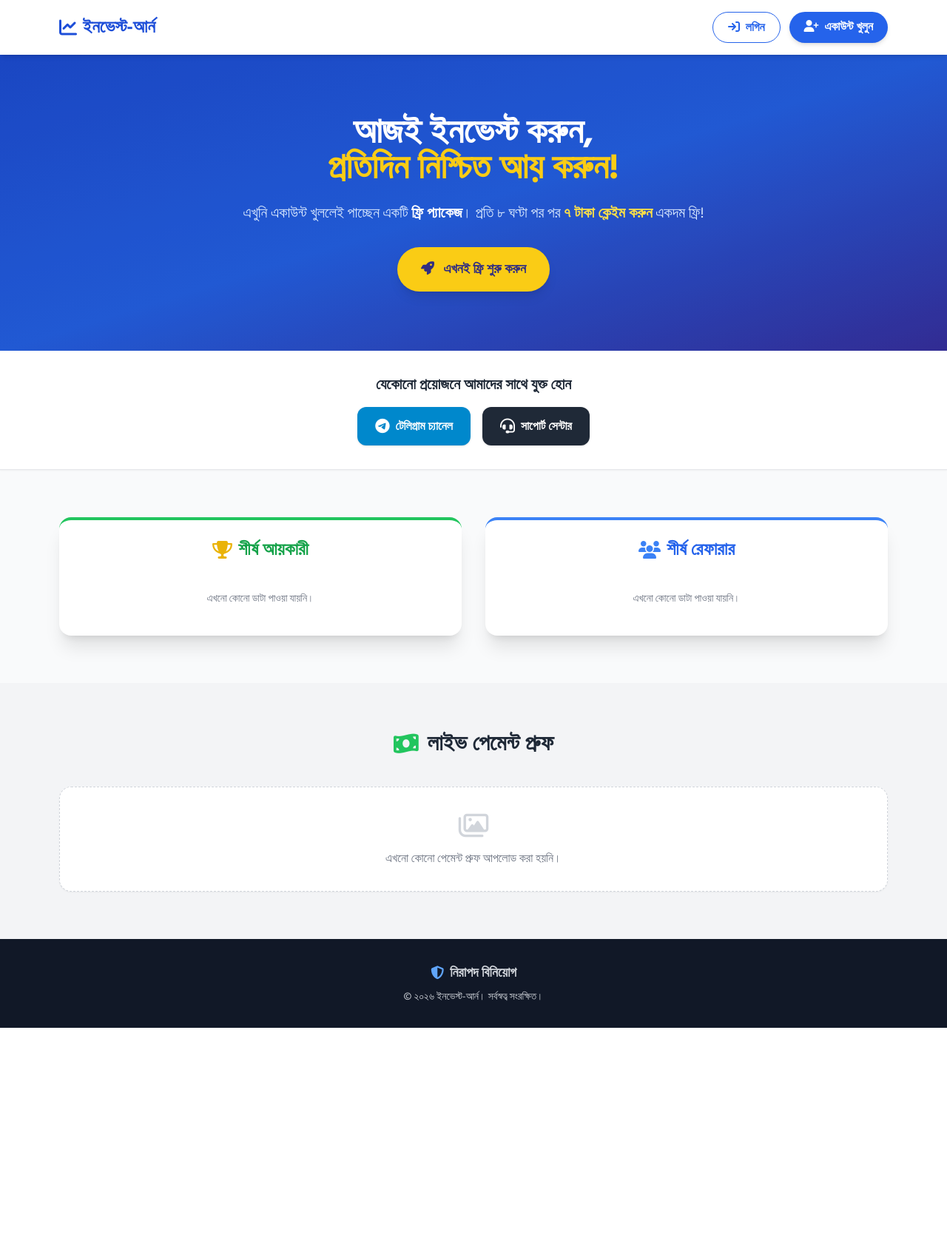
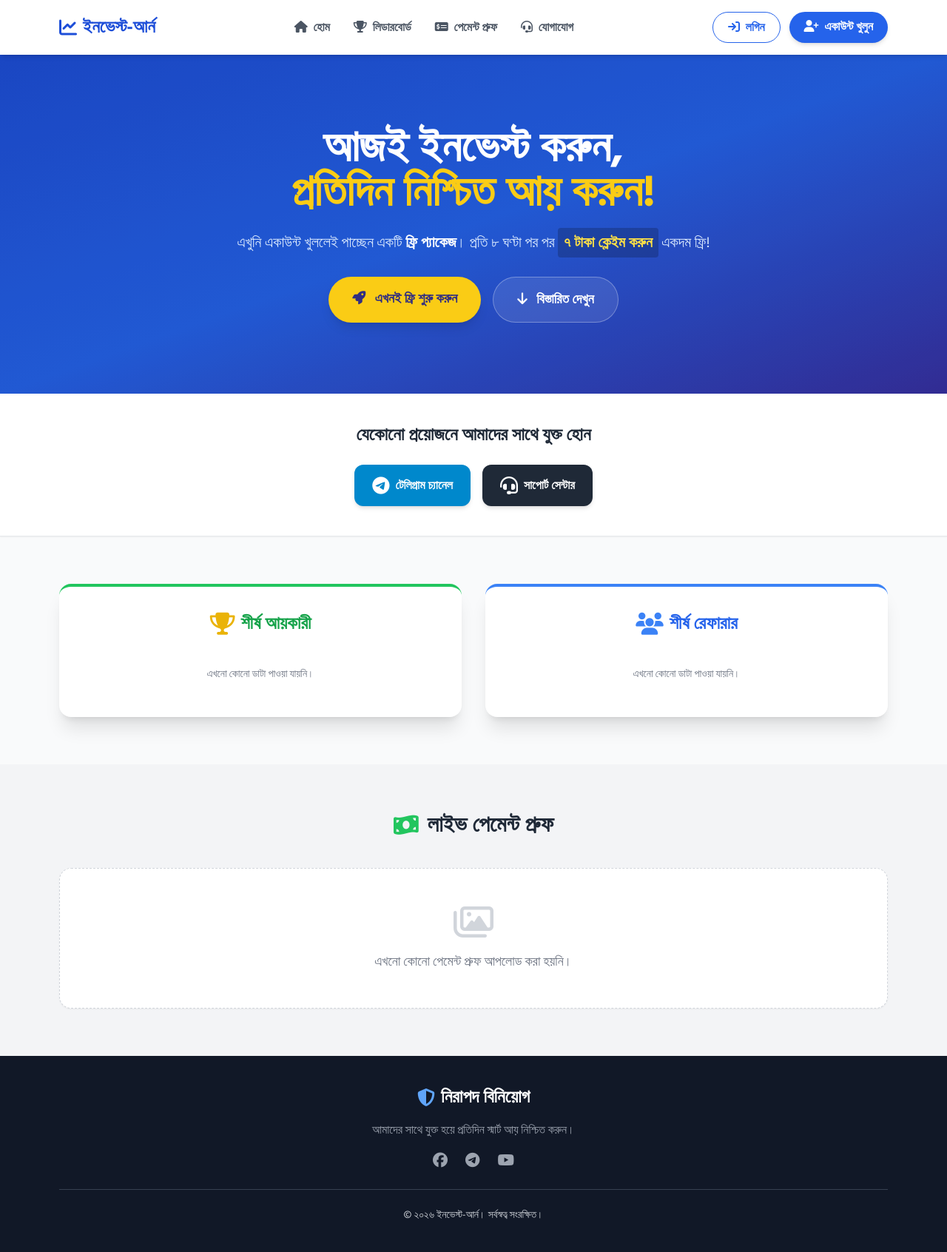
Before and after one commit to FFDiamondStoreBD/test, a Flask app: page / in a window 1280 px wide. Shown: the whole page at 74% size. Before the commit the page ends 1389 px from the top, so only its background shows below. Run offline with Flask 3, Linux system fonts and the light colour scheme; data that the repository does not hold is empty; some libraries are stand-ins or nearby versions.

Commit message:
Update index.html

```diff
--- a/templates/index.html
+++ b/templates/index.html
@@ -1,5 +1,5 @@
 <!DOCTYPE html>
-<html lang="bn">
+<html lang="bn" class="scroll-smooth">
 <head>
     <meta charset="UTF-8">
     <meta name="viewport" content="width=device-width, initial-scale=1.0">
@@ -22,13 +22,25 @@
 </head>
 <body class="bg-gray-50 text-gray-800 antialiased">
 
-    <!-- Navbar -->
+    <!-- Responsive Navbar -->
     <nav class="bg-white sticky top-0 z-50 shadow-md">
         <div class="max-w-6xl mx-auto px-4 py-4 flex justify-between items-center">
-            <h1 class="text-2xl font-bold text-blue-700 flex items-center gap-2">
+
+            <!-- Logo -->
+            <a href="/" class="text-2xl font-bold text-blue-700 flex items-center gap-2">
                 <i class="fa-solid fa-chart-line"></i> ইনভেস্ট-আর্ন
-            </h1>
-            <div class="flex gap-3">
+            </a>
+
+            <!-- Desktop Nav Links (Hidden on Mobile) -->
+            <div class="hidden md:flex items-center gap-8 font-semibold text-gray-600">
+                <a href="#" class="hover:text-blue-600 transition"><i class="fa-solid fa-house mr-1"></i> হোম</a>
+                <a href="#leaderboard" class="hover:text-blue-600 transition"><i class="fa-solid fa-trophy mr-1"></i> লিডারবোর্ড</a>
+                <a href="#proofs" class="hover:text-blue-600 transition"><i class="fa-solid fa-money-check-dollar mr-1"></i> পেমেন্ট প্রুফ</a>
+                <a href="#contact" class="hover:text-blue-600 transition"><i class="fa-solid fa-headset mr-1"></i> যোগাযোগ</a>
+            </div>
+
+            <!-- Desktop Buttons (Hidden on Mobile) -->
+            <div class="hidden md:flex gap-3">
                 <a href="/login" class="px-5 py-2 text-blue-600 border border-blue-600 rounded-full font-semibold hover:bg-blue-50 transition duration-300">
                     <i class="fa-solid fa-arrow-right-to-bracket mr-1"></i> লগিন
                 </a>
@@ -36,57 +48,88 @@
                     <i class="fa-solid fa-user-plus mr-1"></i> একাউন্ট খুলুন
                 </a>
             </div>
+
+            <!-- Mobile Menu Toggle Button -->
+            <button id="mobile-menu-btn" class="md:hidden text-gray-700 text-2xl focus:outline-none">
+                <i class="fa-solid fa-bars"></i>
+            </button>
+
+        </div>
+
+        <!-- Mobile Nav Menu (Hidden by Default) -->
+        <div id="mobile-menu" class="hidden md:hidden bg-white border-t border-gray-100 shadow-lg absolute w-full">
+            <div class="flex flex-col px-6 py-4 space-y-4 font-semibold text-gray-700">
+                <a href="#" class="mobile-link hover:text-blue-600 transition block"><i class="fa-solid fa-house w-6"></i> হোম</a>
+                <a href="#leaderboard" class="mobile-link hover:text-blue-600 transition block"><i class="fa-solid fa-trophy w-6"></i> লিডারবোর্ড</a>
+                <a href="#proofs" class="mobile-link hover:text-blue-600 transition block"><i class="fa-solid fa-money-check-dollar w-6"></i> পেমেন্ট প্রুফ</a>
+                <a href="#contact" class="mobile-link hover:text-blue-600 transition block"><i class="fa-solid fa-headset w-6"></i> যোগাযোগ</a>
+
+                <hr class="border-gray-200">
+
+                <div class="flex flex-col gap-3 pt-2">
+                    <a href="/login" class="text-center px-5 py-2 text-blue-600 border border-blue-600 rounded-lg font-semibold hover:bg-blue-50 transition duration-300">
+                        <i class="fa-solid fa-arrow-right-to-bracket mr-1"></i> লগিন
+                    </a>
+                    <a href="/register" class="text-center px-5 py-2 bg-blue-600 text-white rounded-lg font-semibold shadow-md hover:bg-blue-700 transition duration-300">
+                        <i class="fa-solid fa-user-plus mr-1"></i> একাউন্ট খুলুন
+                    </a>
+                </div>
+            </div>
         </div>
     </nav>
 
     <!-- Hero Section -->
-    <header class="relative bg-gradient-to-br from-blue-700 via-blue-600 to-indigo-800 text-white overflow-hidden">
+    <header class="relative bg-gradient-to-br from-blue-700 via-blue-600 to-indigo-800 text-white overflow-hidden py-24">
         <div class="absolute inset-0 bg-black opacity-10"></div>
-        <div class="relative max-w-4xl mx-auto px-4 py-20 text-center z-10">
-            <h2 class="text-4xl md:text-5xl font-extrabold mb-6 leading-tight">
+        <div class="relative max-w-4xl mx-auto px-4 text-center z-10">
+            <h2 class="text-4xl md:text-5xl lg:text-6xl font-extrabold mb-6 leading-tight">
                 আজই ইনভেস্ট করুন, <br> <span class="text-yellow-400">প্রতিদিন নিশ্চিত আয় করুন!</span>
             </h2>
-            <p class="text-lg md:text-xl mb-8 text-blue-100">
+            <p class="text-lg md:text-xl mb-8 text-blue-100 max-w-2xl mx-auto">
                 এখুনি একাউন্ট খুললেই পাচ্ছেন একটি <span class="font-bold text-white">ফ্রি প্যাকেজ</span>।
-                প্রতি ৮ ঘণ্টা পর পর <span class="font-bold text-yellow-300">৭ টাকা ক্লেইম করুন</span> একদম ফ্রি!
+                প্রতি ৮ ঘণ্টা পর পর <span class="font-bold text-yellow-300 bg-black/20 px-2 py-1 rounded">৭ টাকা ক্লেইম করুন</span> একদম ফ্রি!
             </p>
-            <a href="/register" class="inline-block px-8 py-4 bg-yellow-400 text-indigo-900 text-lg font-bold rounded-full shadow-lg hover:bg-yellow-500 transition duration-300 transform hover:scale-105">
-                <i class="fa-solid fa-rocket mr-2"></i> এখনই ফ্রি শুরু করুন
-            </a>
+            <div class="flex flex-col sm:flex-row justify-center gap-4">
+                <a href="/register" class="px-8 py-4 bg-yellow-400 text-indigo-900 text-lg font-bold rounded-full shadow-lg hover:bg-yellow-500 transition duration-300 transform hover:scale-105">
+                    <i class="fa-solid fa-rocket mr-2"></i> এখনই ফ্রি শুরু করুন
+                </a>
+                <a href="#leaderboard" class="px-8 py-4 bg-white/10 border border-white/30 text-white text-lg font-bold rounded-full hover:bg-white/20 transition duration-300">
+                    <i class="fa-solid fa-arrow-down mr-2"></i> বিস্তারিত দেখুন
+                </a>
+            </div>
         </div>
     </header>
 
     <!-- Support Center & Telegram -->
-    <div class="bg-white shadow-sm border-b border-gray-200">
-        <div class="max-w-4xl mx-auto py-8 px-4 text-center">
-            <h3 class="text-xl font-bold text-gray-800 mb-4">যেকোনো প্রয়োজনে আমাদের সাথে যুক্ত হোন</h3>
+    <div id="contact" class="bg-white shadow-sm border-b border-gray-200">
+        <div class="max-w-4xl mx-auto py-10 px-4 text-center">
+            <h3 class="text-2xl font-bold text-gray-800 mb-6">যেকোনো প্রয়োজনে আমাদের সাথে যুক্ত হোন</h3>
             <div class="flex flex-col sm:flex-row justify-center gap-4">
-                <a href="https://t.me/your_telegram_channel" target="_blank" class="flex items-center justify-center gap-2 bg-[#0088cc] text-white px-6 py-3 rounded-xl font-bold shadow hover:bg-[#0077b3] transition duration-300">
-                    <i class="fa-brands fa-telegram text-xl"></i> টেলিগ্রাম চ্যানেল
+                <a href="https://t.me/your_telegram_channel" target="_blank" class="flex items-center justify-center gap-2 bg-[#0088cc] text-white px-6 py-3 rounded-xl font-bold shadow-md hover:bg-[#0077b3] transition duration-300 hover:-translate-y-1">
+                    <i class="fa-brands fa-telegram text-2xl"></i> টেলিগ্রাম চ্যানেল
                 </a>
-                <a href="https://t.me/your_support_bot" target="_blank" class="flex items-center justify-center gap-2 bg-gray-800 text-white px-6 py-3 rounded-xl font-bold shadow hover:bg-gray-900 transition duration-300">
-                    <i class="fa-solid fa-headset text-xl"></i> সাপোর্ট সেন্টার
+                <a href="https://t.me/your_support_bot" target="_blank" class="flex items-center justify-center gap-2 bg-gray-800 text-white px-6 py-3 rounded-xl font-bold shadow-md hover:bg-gray-900 transition duration-300 hover:-translate-y-1">
+                    <i class="fa-solid fa-headset text-2xl"></i> সাপোর্ট সেন্টার
                 </a>
             </div>
         </div>
     </div>
 
     <!-- Leaderboard Section -->
-    <div class="max-w-6xl mx-auto py-16 px-4 grid grid-cols-1 md:grid-cols-2 gap-8">
-
+    <div id="leaderboard" class="max-w-6xl mx-auto py-16 px-4 grid grid-cols-1 md:grid-cols-2 gap-8 scroll-mt-20">
         <!-- Top Earners -->
-        <div class="bg-white p-6 rounded-2xl shadow-xl border-t-4 border-green-500">
+        <div class="bg-white p-6 md:p-8 rounded-2xl shadow-xl border-t-4 border-green-500 hover:shadow-2xl transition duration-300">
             <h3 class="text-2xl font-bold mb-6 text-center text-green-600 flex items-center justify-center gap-2">
-                <i class="fa-solid fa-trophy text-yellow-500"></i> শীর্ষ আয়কারী
+                <i class="fa-solid fa-trophy text-yellow-500 text-3xl"></i> শীর্ষ আয়কারী
             </h3>
             <ul class="divide-y divide-gray-100">
                 {% for earner in earners %}
                 <li class="py-4 flex justify-between items-center group">
                     <div class="flex items-center gap-3">
-                        <span class="w-8 h-8 rounded-full bg-gray-100 text-gray-600 flex items-center justify-center font-bold text-sm">{{ loop.index }}</span>
+                        <span class="w-8 h-8 rounded-full bg-green-50 text-green-600 flex items-center justify-center font-bold text-sm">{{ loop.index }}</span>
                         <span class="font-bold text-gray-700 group-hover:text-green-600 transition">{{ earner.name }}</span>
                     </div>
-                    <span class="bg-green-100 text-green-800 px-4 py-1.5 rounded-full text-sm font-bold shadow-sm">
+                    <span class="bg-green-100 text-green-800 px-4 py-1.5 rounded-full text-sm font-bold shadow-sm border border-green-200">
                         ৳ {{ earner.total_earned }}
                     </span>
                 </li>
@@ -97,19 +140,19 @@
         </div>
 
         <!-- Top Referrers -->
-        <div class="bg-white p-6 rounded-2xl shadow-xl border-t-4 border-blue-500">
+        <div class="bg-white p-6 md:p-8 rounded-2xl shadow-xl border-t-4 border-blue-500 hover:shadow-2xl transition duration-300">
             <h3 class="text-2xl font-bold mb-6 text-center text-blue-600 flex items-center justify-center gap-2">
-                <i class="fa-solid fa-users text-blue-500"></i> শীর্ষ রেফারার
+                <i class="fa-solid fa-users text-blue-500 text-3xl"></i> শীর্ষ রেফারার
             </h3>
             <ul class="divide-y divide-gray-100">
                 {% for referrer in referrers %}
                 <li class="py-4 flex justify-between items-center group">
                     <div class="flex items-center gap-3">
-                        <span class="w-8 h-8 rounded-full bg-gray-100 text-gray-600 flex items-center justify-center font-bold text-sm">{{ loop.index }}</span>
+                        <span class="w-8 h-8 rounded-full bg-blue-50 text-blue-600 flex items-center justify-center font-bold text-sm">{{ loop.index }}</span>
                         <span class="font-bold text-gray-700 group-hover:text-blue-600 transition">{{ referrer.name }}</span>
                     </div>
-                    <span class="bg-blue-100 text-blue-800 px-4 py-1.5 rounded-full text-sm font-bold shadow-sm">
-                        <i class="fa-solid fa-user-check mr-1"></i> {{ referrer.total_referrals }} রেফার
+                    <span class="bg-blue-100 text-blue-800 px-4 py-1.5 rounded-full text-sm font-bold shadow-sm border border-blue-200">
+                        <i class="fa-solid fa-user-check mr-1"></i> {{ referrer.total_referrals }} জন
                     </span>
                 </li>
                 {% else %}
@@ -117,25 +160,24 @@
                 {% endfor %}
             </ul>
         </div>
-
     </div>
 
     <!-- Payment Proofs Section -->
-    <div class="bg-gray-100 py-16">
+    <div id="proofs" class="bg-gray-100 py-16 scroll-mt-20">
         <div class="max-w-6xl mx-auto px-4">
             <h3 class="text-3xl font-bold mb-10 text-center text-gray-800 flex items-center justify-center gap-3">
                 <i class="fa-solid fa-money-bill-wave text-green-500"></i> লাইভ পেমেন্ট প্রুফ
             </h3>
-            <div class="grid grid-cols-1 sm:grid-cols-2 md:grid-cols-3 gap-8">
+            <div class="grid grid-cols-1 sm:grid-cols-2 lg:grid-cols-3 gap-8">
                 {% for proof in proofs %}
-                <div class="bg-white p-4 rounded-2xl shadow-md hover:shadow-xl transition duration-300">
+                <div class="bg-white p-4 rounded-2xl shadow-md hover:shadow-xl transition duration-300 transform hover:-translate-y-2">
                     <img src="{{ proof.image_url }}" alt="Payment Proof" class="w-full h-56 object-cover rounded-xl mb-4 border border-gray-100">
-                    <p class="text-gray-600 text-sm text-center bg-gray-50 p-2 rounded-lg"><i class="fa-regular fa-comment-dots mr-1"></i> {{ proof.description }}</p>
+                    <p class="text-gray-600 text-sm text-center bg-gray-50 p-3 rounded-lg font-semibold"><i class="fa-solid fa-check-circle text-green-500 mr-1"></i> {{ proof.description }}</p>
                 </div>
                 {% else %}
-                <div class="col-span-full text-center text-gray-500 py-8 bg-white rounded-2xl shadow-sm border border-dashed border-gray-300">
-                    <i class="fa-regular fa-images text-4xl mb-3 text-gray-300"></i>
-                    <p>এখনো কোনো পেমেন্ট প্রুফ আপলোড করা হয়নি।</p>
+                <div class="col-span-full text-center text-gray-500 py-12 bg-white rounded-2xl shadow-sm border border-dashed border-gray-300">
+                    <i class="fa-regular fa-images text-5xl mb-4 text-gray-300"></i>
+                    <p class="text-lg">এখনো কোনো পেমেন্ট প্রুফ আপলোড করা হয়নি।</p>
                 </div>
                 {% endfor %}
             </div>
@@ -143,12 +185,49 @@
     </div>
 
     <!-- Footer -->
-    <footer class="bg-gray-900 text-gray-300 text-center py-8">
-        <p class="font-semibold text-lg flex justify-center items-center gap-2">
-            <i class="fa-solid fa-shield-halved text-blue-400"></i> নিরাপদ বিনিয়োগ
-        </p>
-        <p class="mt-2 text-sm">&copy; ২০২৬ ইনভেস্ট-আর্ন। সর্বস্বত্ব সংরক্ষিত।</p>
+    <footer class="bg-gray-900 text-gray-300 text-center py-10">
+        <div class="max-w-6xl mx-auto px-4">
+            <p class="font-bold text-2xl text-white flex justify-center items-center gap-2 mb-4">
+                <i class="fa-solid fa-shield-halved text-blue-400"></i> নিরাপদ বিনিয়োগ
+            </p>
+            <p class="mb-4 text-gray-400">আমাদের সাথে যুক্ত হয়ে প্রতিদিন স্মার্ট আয় নিশ্চিত করুন।</p>
+            <div class="flex justify-center gap-6 mb-6">
+                <a href="#" class="text-gray-400 hover:text-white text-xl transition"><i class="fa-brands fa-facebook"></i></a>
+                <a href="#" class="text-gray-400 hover:text-white text-xl transition"><i class="fa-brands fa-telegram"></i></a>
+                <a href="#" class="text-gray-400 hover:text-white text-xl transition"><i class="fa-brands fa-youtube"></i></a>
+            </div>
+            <p class="text-sm border-t border-gray-700 pt-6">&copy; ২০২৬ ইনভেস্ট-আর্ন। সর্বস্বত্ব সংরক্ষিত।</p>
+        </div>
     </footer>
+
+    <!-- JavaScript for Mobile Menu Toggle -->
+    <script>
+        const btn = document.getElementById('mobile-menu-btn');
+        const menu = document.getElementById('mobile-menu');
+        const icon = btn.querySelector('i');
+        const mobileLinks = document.querySelectorAll('.mobile-link');
+
+        // Toggle Menu
+        btn.addEventListener('click', () => {
+            menu.classList.toggle('hidden');
+            if(menu.classList.contains('hidden')) {
+                icon.classList.remove('fa-xmark');
+                icon.classList.add('fa-bars');
+            } else {
+                icon.classList.remove('fa-bars');
+                icon.classList.add('fa-xmark');
+            }
+        });
+
+        // Close menu when a link is clicked
+        mobileLinks.forEach(link => {
+            link.addEventListener('click', () => {
+                menu.classList.add('hidden');
+                icon.classList.remove('fa-xmark');
+                icon.classList.add('fa-bars');
+            });
+        });
+    </script>
 
 </body>
 </html>
```
